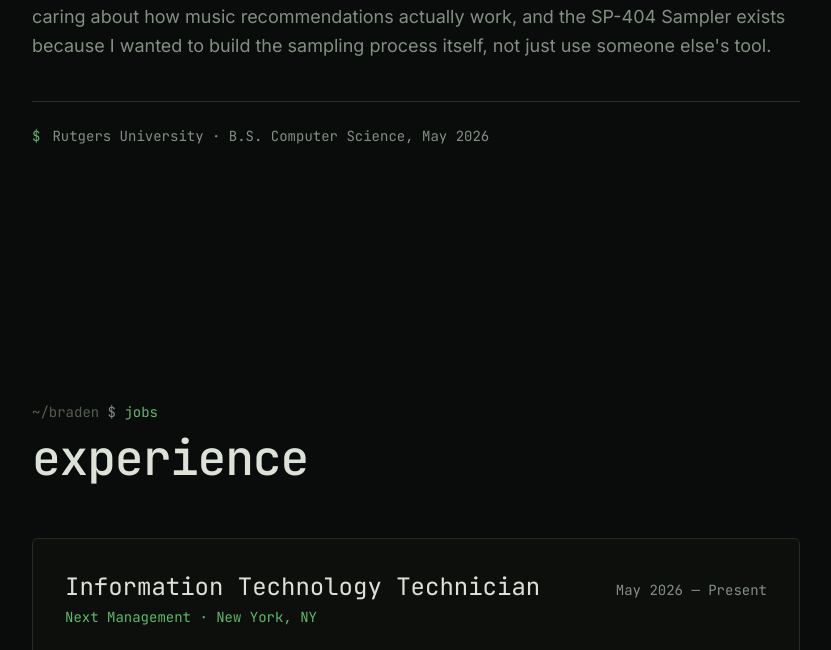
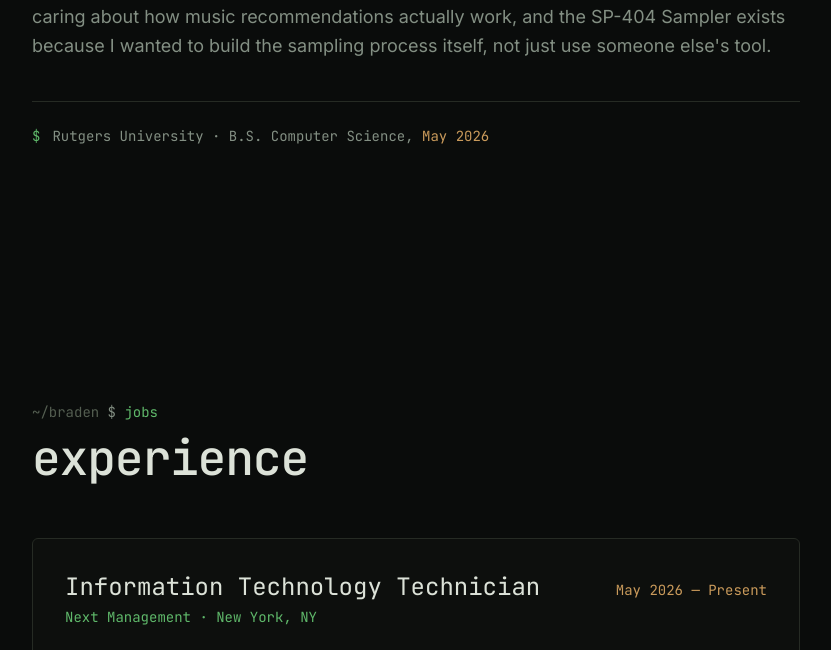
Before and after one commit to bgverz/braden-garcia-website, a Next.js app: page / in a window 1280 px wide. Shown: the part 1602-2252 px from the top of the page, without its empty margins (224-1055 px from the left). Built offline with nearby package versions, Linux system fonts and the light colour scheme.

Commit message:
dates are amber now

```diff
--- a/src/components/sections/about.tsx
+++ b/src/components/sections/about.tsx
@@ -22,7 +22,8 @@ export function About() {
           <div className="mt-10 flex items-center gap-3 border-t border-border pt-6 font-mono text-sm text-fg-dim">
             <span className="text-accent">$</span>
             <span>
-              {education.school} · {education.degree}, {education.date}
+              {education.school} · {education.degree},{" "}
+              <span className="text-amber">{education.date}</span>
             </span>
           </div>
         </Reveal>
--- a/src/components/sections/experience.tsx
+++ b/src/components/sections/experience.tsx
@@ -15,7 +15,7 @@ export function Experience() {
             <div className="rounded-md border border-border bg-bg-raised/40 p-6 md:p-8">
               <div className="flex flex-wrap items-baseline justify-between gap-x-4 gap-y-1">
                 <h3 className="font-mono text-xl text-fg md:text-2xl">{job.role}</h3>
-                <span className="font-mono text-sm text-fg-dim">{job.date}</span>
+                <span className="font-mono text-sm text-amber">{job.date}</span>
               </div>
               <p className="mt-1 font-mono text-sm text-accent">
                 {job.org} · {job.location}
```
